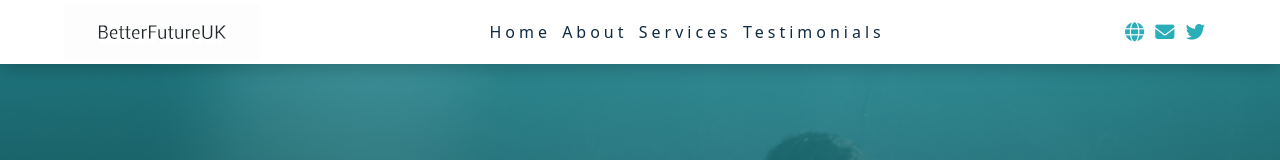
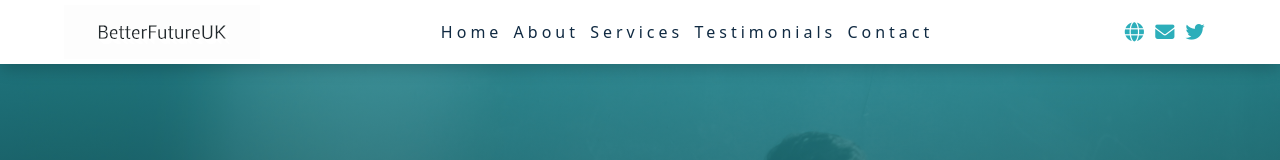
Before and after one commit to killerbean3/BetterFutureUK-React, a React (Create React App) app: page / in a window 1280 px wide. Shown: the top 160 px of the page. Built offline with nearby package versions, Linux system fonts and the light colour scheme.

Commit message:
Update data.js

```diff
--- a/src/data.js
+++ b/src/data.js
@@ -3,6 +3,7 @@ export const pageLinks = [
   { id: 2, href: "#about", text: "about" },
   { id: 3, href: "#services", text: "services" },
   { id: 4, href: "#test", text: "testimonials" },
+  { id: 4, href: "https://contact.betterfutureuk.com", text: "contact" },
 ];
 export const socialLinks = [
   { id: 1, href: "https://betterfutureuk.com", icon: "fas fa-globe" },
```
